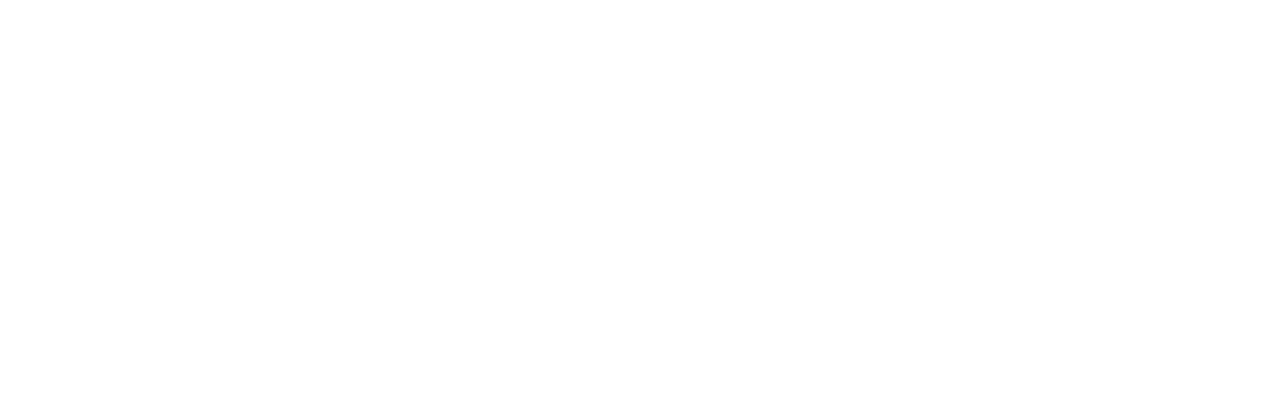
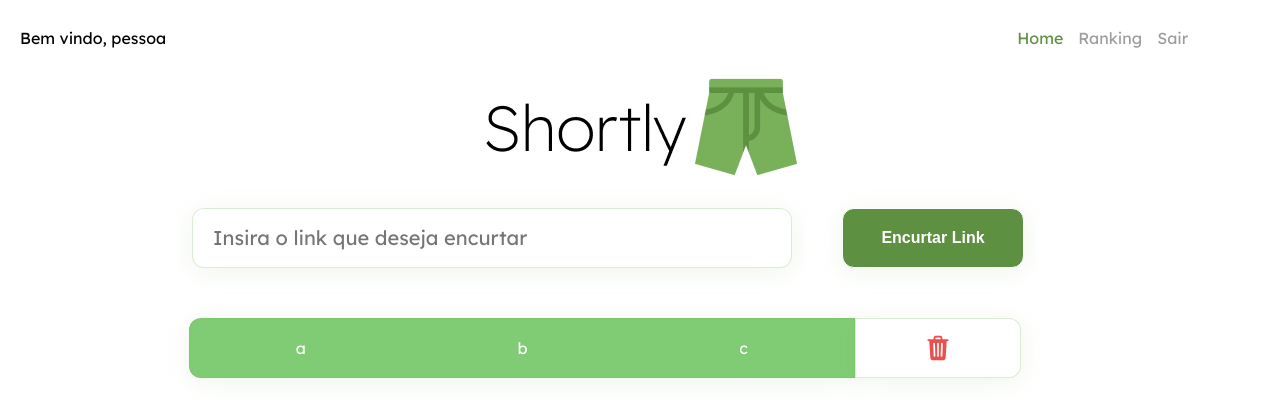
Before and after one commit to ga-dutra/shortly-front, a React (Create React App) app: page /home in a window 1280 px wide. Before the commit this address had no page. Shown: the top 418 px of the page. Built offline with nearby package versions, Linux system fonts and the light colour scheme.

Commit message:
feat: add HomePage and RankingPage

```diff
--- a/src/components/App.js
+++ b/src/components/App.js
@@ -2,6 +2,8 @@ import GlobalStyle from "../styles/globalStyles";
 import { BrowserRouter, Routes, Route } from "react-router-dom";
 import Signup from "./Pages/Signup";
 import Signin from "./Pages/Signin";
+import Rankings from "./Pages/Rankings";
+import Home from "./Pages/Home";
 import { UserStorage } from "../contexts/UserContext";
 
 export default function App() {
@@ -13,6 +15,8 @@ export default function App() {
           <Routes>
             <Route path="/sign-up" element={<Signup />} />
             <Route path="/sign-in" element={<Signin />} />
+            <Route path="/rankings" element={<Rankings />} />
+            <Route path="/home" element={<Home />} />
           </Routes>
         </BrowserRouter>
       </UserStorage>
--- a/src/components/common/Header.js
+++ b/src/components/Header.js
@@ -5,14 +5,22 @@ export default function Header({ children, page }) {
 }
 
 const HeaderWrapper = styled.div`
-  width: 90vw;
+  width: 94vw;
   display: flex;
   justify-content: end;
   margin: 30px 0;
-  p {
+
+  h1 {
+    position: fixed;
+    left: 20px;
+  }
+
+  p,
+  h2 {
     font-size: 16px;
     margin-right: 15px;
     cursor: pointer;
+    color: #9c9c9c;
   }
   p:nth-child(1) {
     color: ${(props) => (props.page === "signup" ? "#9C9C9C" : "#5D9040")};
@@ -20,4 +28,10 @@ const HeaderWrapper = styled.div`
   p:nth-child(2) {
     color: ${(props) => (props.page === "signin" ? "#9C9C9C" : "#5D9040")};
   }
+  h2:nth-child(2) {
+    color: ${(props) => (props.page === "home" ? "#5D9040" : "#9C9C9C")};
+  }
+  h2:nth-child(3) {
+    color: ${(props) => (props.page === "rankings" ? "#5D9040" : "#9C9C9C")};
+  }
 `;
--- a/src/components/common/Logo.js
+++ b/src/components/Logo.js
@@ -1,5 +1,5 @@
 import styled from "styled-components";
-import logo from "../../assets/img/Logo.png";
+import logo from "../assets/img/logo.png";
 
 export default function Logo() {
   return (
--- /dev/null
+++ b/src/components/Pages/Home.js
@@ -0,0 +1,72 @@
+import Header from "../Header";
+import Logo from "../Logo";
+import UserLink from "../UserLink";
+import styled from "styled-components";
+import { useNavigate } from "react-router-dom";
+
+export default function Home() {
+  const navigate = useNavigate();
+  return (
+    <>
+      <Header page={"home"}>
+        <h1>Bem vindo, pessoa</h1>
+        <h2>Home</h2>
+        <h2 onClick={() => navigate("/rankings")}>Ranking</h2>
+        <h2>Sair</h2>
+      </Header>
+      <Logo></Logo>
+      <InputWrapper>
+        <input
+          placeholder="Insira o link que deseja encurtar"
+          type="text"
+        ></input>
+        <button>Encurtar Link</button>
+      </InputWrapper>
+      <UserLink></UserLink>
+    </>
+  );
+}
+
+const InputWrapper = styled.div`
+  display: flex;
+  align-items: center;
+  justify-content: center;
+  width: 95vw;
+  input {
+    width: 600px;
+    height: 60px;
+    background-color: #ffffff;
+    border: 1px solid rgba(120, 177, 89, 0.25);
+    box-shadow: 0px 4px 24px rgba(120, 177, 89, 0.12);
+    border-radius: 12px;
+    padding-left: 20px;
+    font-family: "Lexend Deca", sans-serif;
+    font-size: 18px;
+    margin-right: 50px;
+  }
+
+  input:focus {
+    outline: none;
+  }
+
+  input::placeholder {
+    font-size: 20px;
+  }
+
+  button {
+    width: 182px;
+    height: 60px;
+    background-color: #5d9040;
+    border-radius: 12px;
+    display: flex;
+    align-items: center;
+    justify-content: center;
+    text-align: center;
+    font-weight: 700;
+    font-size: 16px;
+    color: #ffffff;
+    border: solid 0.1px;
+    box-shadow: 0px 4px 24px rgba(120, 177, 89, 0.12);
+    cursor: pointer;
+  }
+`;
--- /dev/null
+++ b/src/components/Pages/Rankings.js
@@ -0,0 +1,39 @@
+import Logo from "../Logo";
+import Header from "../Header";
+import RankingList from "../RankingList";
+import trophy from "../../assets/img/trophy.png";
+import styled from "styled-components";
+import { useNavigate } from "react-router-dom";
+
+export default function Rankings() {
+  const navigate = useNavigate();
+  return (
+    <>
+      <Header page={"rankings"}>
+        <h1>Bem vindo, pessoa</h1>
+        <h2 onClick={() => navigate("/home")}>Home</h2>
+        <h2>Ranking</h2>
+        <h2>Sair</h2>
+      </Header>
+      <Logo></Logo>
+      <TrophyWrapper>
+        <img src={trophy} alt="Trophy" />
+        <h1>Ranking</h1>
+      </TrophyWrapper>
+      <RankingList></RankingList>
+    </>
+  );
+}
+
+const TrophyWrapper = styled.div`
+  display: flex;
+  width: 100vw;
+  align-items: center;
+  justify-content: center;
+
+  h1 {
+    font-weight: 700;
+    font-size: 28px;
+    margin-left: 14px;
+  }
+`;
--- a/src/components/Pages/Signin.js
+++ b/src/components/Pages/Signin.js
@@ -1,6 +1,6 @@
-import FormWrapper from "../common/FormWrapper";
-import Logo from "../common/Logo";
-import Header from "../common/Header";
+import FormWrapper from "../FormWrapper";
+import Logo from "../Logo";
+import Header from "../Header";
 import { useState } from "react";
 import { useNavigate } from "react-router-dom";
 
--- a/src/components/Pages/Signup.js
+++ b/src/components/Pages/Signup.js
@@ -1,6 +1,6 @@
-import FormWrapper from "../common/FormWrapper";
-import Logo from "../common/Logo";
-import Header from "../common/Header";
+import FormWrapper from "../FormWrapper";
+import Logo from "../Logo";
+import Header from "../Header";
 import { useState } from "react";
 import { useNavigate } from "react-router-dom";
 
--- /dev/null
+++ b/src/components/RankingList.js
@@ -0,0 +1,42 @@
+import styled from "styled-components";
+
+export default function RankingList() {
+  return (
+    <Wrapper>
+      <RankingWrapper>
+        <ul>
+          <li>Fulano - 32 links - 1.072.321 vizualizações</li>
+          <li>Ciclano - 25 links - 1.011.090 vizualizações</li>
+        </ul>
+      </RankingWrapper>
+    </Wrapper>
+  );
+}
+
+const Wrapper = styled.div`
+  display: flex;
+  justify-content: center;
+  width: 100vw;
+  margin-top: 50px;
+`;
+
+const RankingWrapper = styled.div`
+  display: flex;
+  justify-content: center;
+  align-items: center;
+  background-color: lightblue;
+  width: 80vw;
+  height: auto;
+  padding: 20px 0;
+  border: 1px solid rgba(120, 177, 89, 0.25);
+  box-shadow: 0px 4px 24px rgba(120, 177, 89, 0.12);
+  border-radius: 24px 24px 0px 0px;
+  ul {
+    list-style: decimal;
+  }
+
+  li {
+    padding: 6px 0;
+    font-size: 20px;
+  }
+`;
--- /dev/null
+++ b/src/components/UserLink.js
@@ -0,0 +1,54 @@
+import styled from "styled-components";
+
+export default function UserLink() {
+  return (
+    <Wrapper>
+      <ContentWrapper>
+        <p>a</p>
+        <p>b</p>
+        <p>c</p>
+      </ContentWrapper>
+      <IconWrapper>
+        <ion-icon name="trash"></ion-icon>
+      </IconWrapper>
+    </Wrapper>
+  );
+}
+
+const Wrapper = styled.div`
+  width: 100vw;
+  height: 60px;
+  display: flex;
+  justify-content: center;
+  margin-top: 50px;
+`;
+
+const ContentWrapper = styled.div`
+  width: calc(0.8 * 832px);
+  background-color: #80cc74;
+  box-shadow: 0px 4px 24px rgba(120, 177, 89, 0.12);
+  border-radius: 12px 0px 0px 12px;
+  border: 1px solid #78b15940;
+  display: flex;
+  align-items: center;
+  justify-content: space-around;
+  font-weight: 400;
+  font-size: 16px;
+  color: #ffffff;
+`;
+
+const IconWrapper = styled.div`
+  width: calc(0.2 * 832px);
+  margin-right: 70px;
+  background-color: #ffffff;
+  box-shadow: 0px 4px 24px rgba(120, 177, 89, 0.12);
+  border-radius: 0px 12px 12px 0px;
+  border: 1px solid #78b15940;
+  display: flex;
+  align-items: center;
+  justify-content: center;
+  ion-icon {
+    font-size: 28px;
+    color: #ea4f4f;
+  }
+`;
```
Also changed, not shown: src/assets/img/logo.png (renamed from src/assets/img/Logo.png), src/assets/img/trophy.png (added), src/components/FormWrapper.js (renamed from src/components/common/FormWrapper.js).
